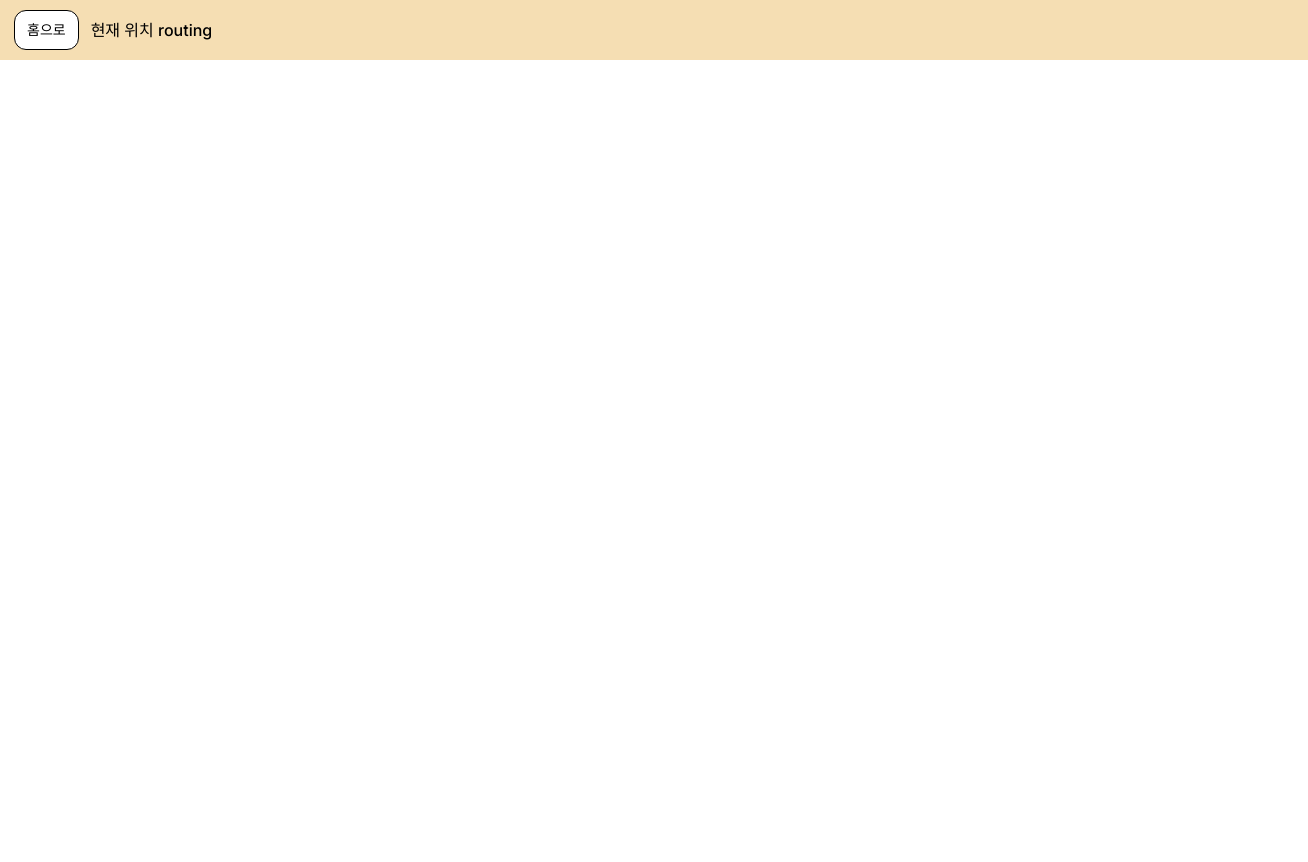
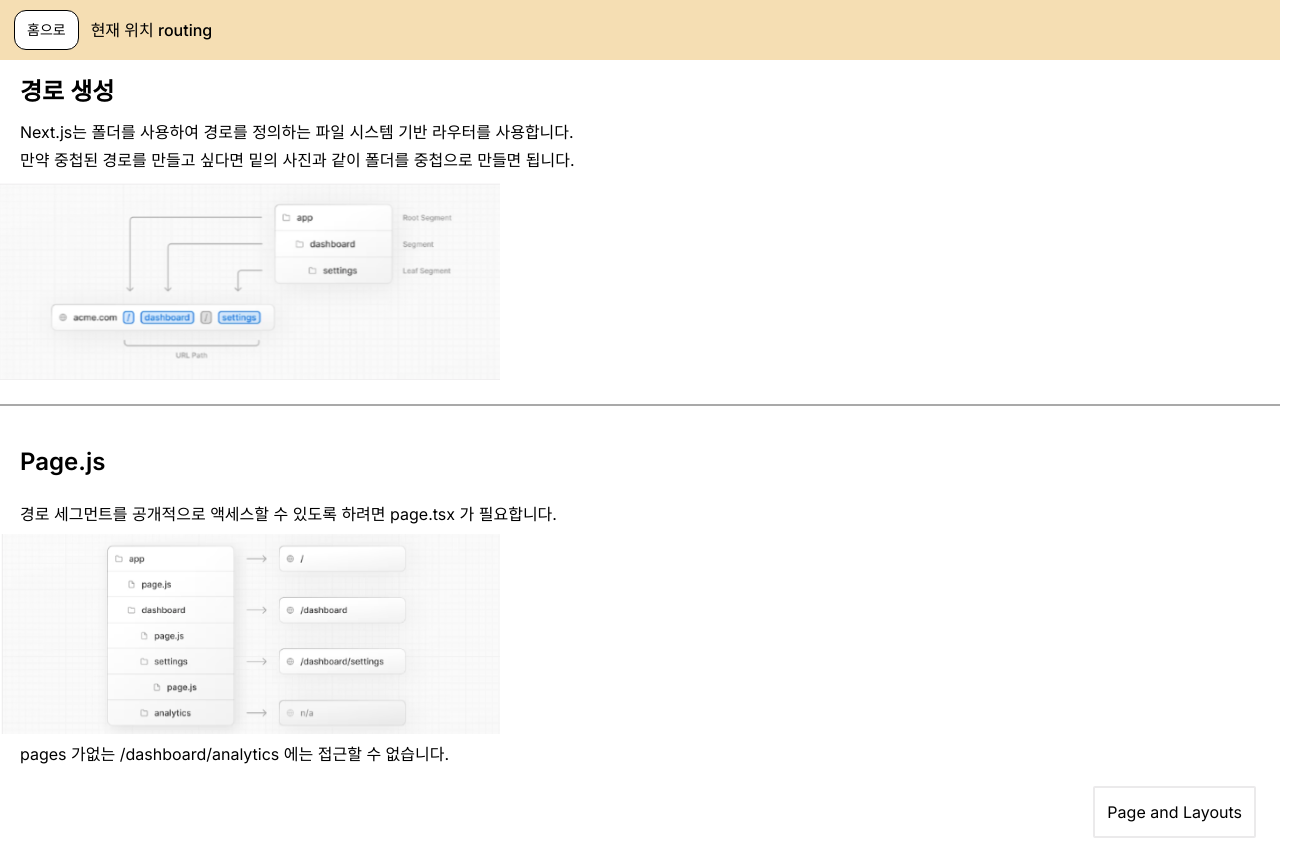
Before and after one commit to YDP-SPLOUNGE-CLUB/Next-Docs-Tutorial, a Next.js app: page /jks/routing in a window 1280 px wide. Shown: the whole page, 1308 px wide, since content can reach past the window. Built offline with nearby package versions, Linux system fonts and the light colour scheme.

Commit message:
✨ Home Page / Routing Page

```diff
--- a/src/app/jks/routing/page.tsx
+++ b/src/app/jks/routing/page.tsx
@@ -1,9 +1,49 @@
 import React from 'react';
 import style from './routing.module.scss';
+import Image from "next/image";
+import StepNavigation from "@/component/JKS/StepNavigation/StepNavigation";
 
 const RouteIndexPage = () => {
   return (
     <div className={style.page}>
+      <div className={style.header}>
+        <h1>경로 생성</h1>
+      </div>
+      <div className={style.content}>
+        <p>
+          Next.js는 폴더를 사용하여 경로를 정의하는 파일 시스템 기반 라우터를 사용합니다.
+        </p>
+        <p>
+          만약 중첩된 경로를 만들고 싶다면 밑의 사진과 같이 폴더를 중첩으로 만들면 됩니다.
+        </p>
+        <div className={style.image}>
+          <Image
+            src={'/assets/img/routing_1.png'}
+            alt={'routing image 1'}
+            layout={'fill'}
+            objectFit={'cover'}
+          />
+        </div>
+      </div>
+      <div className={style.content}>
+        <div className={style.emptyLine}></div>
+        <div className={style.header}>
+          <h1>Page.js</h1>
+        </div>
+        <p>
+          경로 세그먼트를 공개적으로 액세스할 수 있도록 하려면 page.tsx 가 필요합니다.
+        </p>
+        <div className={style.image}>
+          <Image
+            src={'/assets/img/routing_2.png'}
+            alt={'routing image 1'}
+            layout={'fill'}
+            objectFit={'cover'}
+          />
+        </div>
+        <p>pages 가없는 /dashboard/analytics 에는 접근할 수 없습니다.</p>
+      </div>
+      <StepNavigation nextPage={{name: 'Page and Layouts', route: ''}}/>
     </div>
   )
 }
--- a/src/app/jks/routing/routing.module.scss
+++ b/src/app/jks/routing/routing.module.scss
@@ -1,4 +1,41 @@
 .page {
   display: flex;
+  flex-direction: column;
   height: 100vh;
 }
+
+.header {
+  display: flex;
+  flex-direction: column;
+  gap: 12px;
+  padding: 20px;
+
+  h1 {
+    font-size: 24px;
+    font-weight: 600;
+  }
+}
+
+.emptyLine {
+  width: 100%;
+  height: 2px;
+  background: darkgray;
+  margin: 24px 0 12px;
+}
+
+.content {
+  display: flex;
+  flex-direction: column;
+  width: 100%;
+  gap: 12px;
+
+  p {
+    padding: 0 20px;
+  }
+
+  .image {
+    width: 500px;
+    height: 200px;
+    position: relative;
+  }
+}
--- a/src/component/JKS/Header/Header.module.scss
+++ b/src/component/JKS/Header/Header.module.scss
@@ -1,11 +1,13 @@
 .header {
   display: flex;
   height: 60px;
-  width: 100%;
+  width: calc(100% - 28px);
   background: wheat;
   padding: 0 14px;
 
   align-items: center;
+  position: sticky;
+  top: 0;
 
   .left {
     display: flex;
--- /dev/null
+++ b/src/component/JKS/StepNavigation/StepNavigation.module.scss
@@ -0,0 +1,23 @@
+.pagination {
+  width: 100%;
+
+  .container {
+    display: flex;
+    flex-direction: row;
+    justify-content: space-between;
+    align-items: center;
+
+    padding: 24px;
+
+    .buttonWrap {
+      display: flex;
+      flex-direction: column;
+      padding: 16px 12px;
+      border-radius: 2px;
+      border: 2px solid #EBEAEB;
+
+      min-width: 120px;
+      cursor: pointer;
+    }
+  }
+}
--- /dev/null
+++ b/src/component/JKS/StepNavigation/StepNavigation.tsx
@@ -0,0 +1,34 @@
+import React from 'react';
+import style from './StepNavigation.module.scss';
+
+interface Props {
+  prevPage?: {
+    name: string;
+    route: string;
+  }
+  nextPage?: {
+    name: string;
+    route: string;
+  }
+}
+
+const StepNavigation = ({nextPage, prevPage}: Props) => {
+  return (
+    <div className={style.pagination}>
+      <div className={style.container}>
+        {prevPage ? (
+          <div className={style.buttonWrap}>{prevPage.name}</div>
+        ) : (
+          <div></div>
+        )}
+        {nextPage ? (
+          <div className={style.buttonWrap}>{nextPage.name}</div>
+        ) : (
+          <div></div>
+        )}
+      </div>
+    </div>
+  )
+}
+
+export default StepNavigation
```
Also changed, not shown: public/assets/img/routing_1.png (added), public/assets/img/routing_2.png (added).
